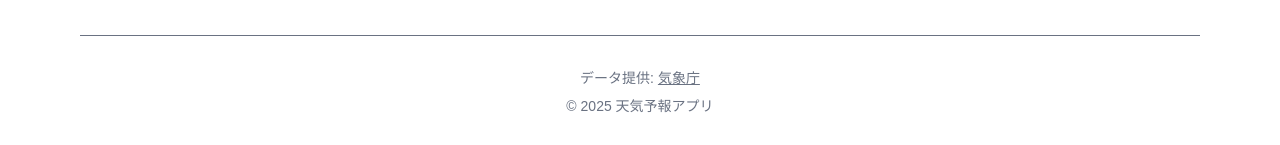
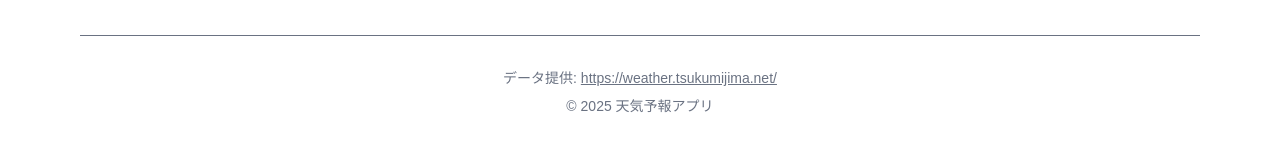
Before and after one commit to xhisashix/weather, a Next.js app: page / in a window 1280 px wide. Shown: the part 881-1026 px from the top of the page. Built offline with nearby package versions, Linux system fonts and the light colour scheme; no server answers.

Commit message:
Refactor Home component: format state initialization and update footer link

```diff
--- a/app/page.tsx
+++ b/app/page.tsx
@@ -1,13 +1,17 @@
 "use client";
 
 import { useState, useEffect } from "react";
-import MainVisual from "../components/MainVisual"
+import MainVisual from "../components/MainVisual";
 import PrefectureSelector from "../components/PrefectureSelector";
 import PrefectureDetail from "../components/PrefectureDetail";
 
 export default function Home() {
-  const [selectedPrefecture, setSelectedPrefecture] = useState<string | null>(null);
-  const [currentYear, setCurrentYear] = useState<number>(new Date().getFullYear());
+  const [selectedPrefecture, setSelectedPrefecture] = useState<string | null>(
+    null
+  );
+  const [currentYear, setCurrentYear] = useState<number>(
+    new Date().getFullYear()
+  );
 
   useEffect(() => {
     setCurrentYear(new Date().getFullYear());
@@ -46,7 +50,7 @@ export default function Home() {
             rel="noopener noreferrer"
             className="underline hover:text-blue-500"
           >
-            気象庁
+            https://weather.tsukumijima.net/
           </a>
         </p>
         <p className="mt-2">© {currentYear} 天気予報アプリ</p>
```
